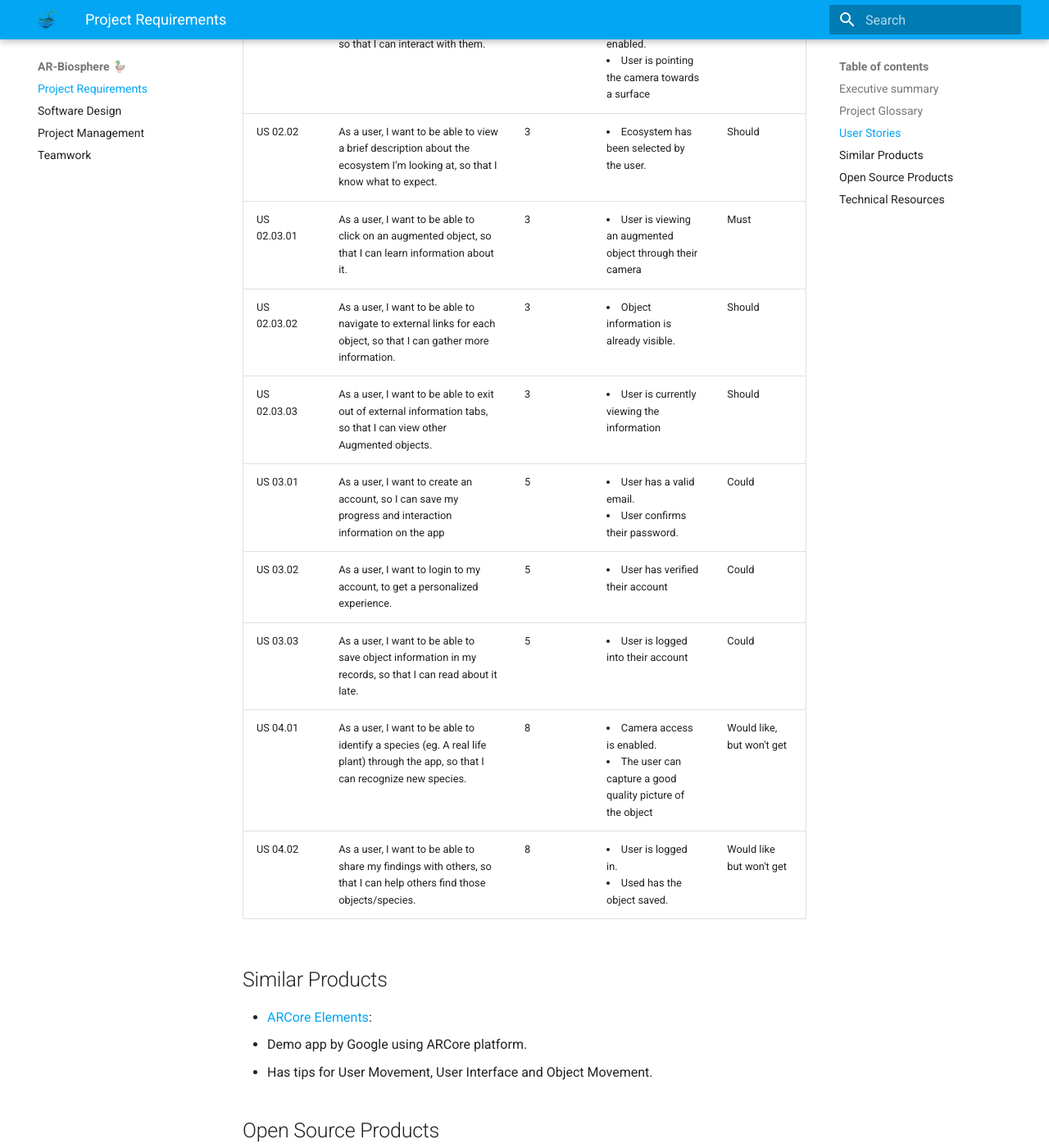
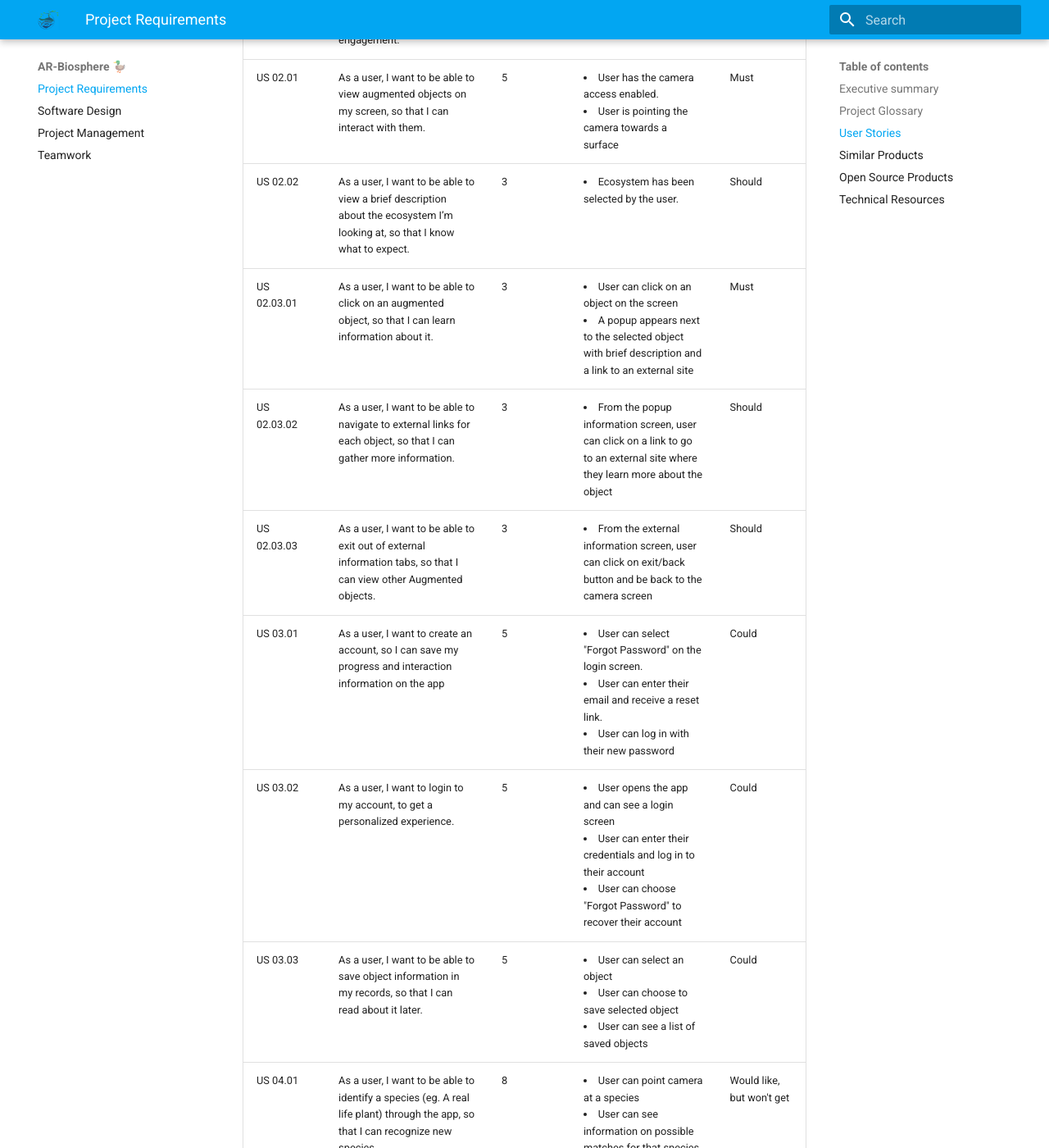
Before and after one commit to antarc0y/AR-Biosphere, an MkDocs documentation site: the page built from docblueprint/index.md, in a window 1280 px wide and 1400 px high, scrolled down 1658 px. Shown: the whole window at 82% size. Built offline with MkDocs 1.6.1 and Material for MkDocs 9.7.7, drawn with Linux system fonts in a browser that asks for light colours; some of the changed text lies outside the part shown.

Commit message:
fixed acceptance tests for the second half of user stories

```diff
--- a/docblueprint/index.md
+++ b/docblueprint/index.md
@@ -18,23 +18,23 @@ When a user first opens the product, they will confirm their location in order t
 
 ## User Stories
 
-| Index       | User Story                                                                                                                       | Story Point | Acceptance test                                                                                         | MoSCoW                    |
-|-------------|----------------------------------------------------------------------------------------------------------------------------------|-------------|---------------------------------------------------------------------------------------------------------|---------------------------|
-| US 01.01    | As a User, I want the system to identify my location, so that I can share it with the app.                                       | 3           | <li> Location sharing is enabled </li>                                                                  | Must                      |
-| US 01.02    | As a user, I want to be able to enter my location manually or change it, if it is incorrect.                                     | 3           | <li>Location sharing is enabled </li>                                                                   | Must                      |
-| US 01.03    | As a user, I want to be able to select a surface that I’m pointing at from a drop down menu, to optimize the AR experience       | 2           | <li> Location sharing is Enabled </li>                                                                  | Must                      |
-| US 01.04    | As a User, I want the app to access my camera, so that it can display Augmented objects.                                         | 2           | <li>Camera Access is enabled</li>                                                                       | Must                      |
-| US 01.05    | As an admin, I want to be able to add more 3D models, to increase user engagement.                                               | 2           | <li> Functional Admin Panel </li>                                                                       | Must                      |
-| US 02.01    | As a user, I want to be able to view augmented objects on my screen, so that I can interact with them.                           | 5           | <li>User has the camera access enabled.</li> <li>User is pointing the camera towards a surface</li>     | Must                      |
-| US 02.02    | As a user, I want to be able to view a brief description about the ecosystem I’m looking at, so that I know what to expect.      | 3           | <li>Ecosystem has been selected by the user. </li>                                                      | Should                    |
-| US 02.03.01 | As a user, I want to be able to click on an augmented object, so that I can learn information about it.                          | 3           | <li> User is viewing an augmented object through their camera </li>                                     | Must                      |
-| US 02.03.02 | As a user, I want to be able to navigate to external links for each object, so that I can gather more information.               | 3           | <li>Object information is already visible. </li>                                                        | Should                    |
-| US 02.03.03 | As a user, I want to be able to exit out of external information tabs, so that I can view other Augmented objects.               | 3           | <li>User is currently viewing the information </li>                                                     | Should                    |
-| US 03.01    | As a user, I want to create an account, so I can save my progress and interaction information on the app                         | 5           | <li>User has a valid email.</li> <li> User confirms their password. </li>                               | Could                     |
-| US 03.02    | As a user, I want to login to my account, to get a personalized experience.                                                      | 5           | <li>User has verified their account</li>                                                                | Could                     |
-| US 03.03    | As a user, I want to be able to save object information in my records, so that I can read about it late.                         | 5           | <li>User is logged into their account </li>                                                             | Could                     |
-| US 04.01    | As a user, I want to be able to identify a species (eg. A real life plant) through the app, so that I can recognize new species. | 8           | <li> Camera access is enabled.</li> <li> The user can capture a good quality picture of the object</li> | Would like, but won't get |
-| US 04.02    | As a user, I want to be able to share my findings with others, so that I can help others find those objects/species.             | 8           | <li> User is logged in.</li> <li> Used has the object saved. </li>                                      | Would like but won't get  |
+| Index       | User Story                                                                                                                       | Story Point | Acceptance test                                                                                                                                                                                    | MoSCoW                    |
+|-------------|----------------------------------------------------------------------------------------------------------------------------------|-------------|----------------------------------------------------------------------------------------------------------------------------------------------------------------------------------------------------|---------------------------|
+| US 01.01    | As a User, I want the system to identify my location, so that I can share it with the app.                                       | 3           | <li> Location sharing is enabled </li>                                                                                                                                                             | Must                      |
+| US 01.02    | As a user, I want to be able to enter my location manually or change it, if it is incorrect.                                     | 3           | <li>Location sharing is enabled </li>                                                                                                                                                              | Must                      |
+| US 01.03    | As a user, I want to be able to select a surface that I’m pointing at from a drop down menu, to optimize the AR experience       | 2           | <li> Location sharing is Enabled </li>                                                                                                                                                             | Must                      |
+| US 01.04    | As a User, I want the app to access my camera, so that it can display Augmented objects.                                         | 2           | <li>Camera Access is enabled</li>                                                                                                                                                                  | Must                      |
+| US 01.05    | As an admin, I want to be able to add more 3D models, to increase user engagement.                                               | 2           | <li> Functional Admin Panel </li>                                                                                                                                                                  | Must                      |
+| US 02.01    | As a user, I want to be able to view augmented objects on my screen, so that I can interact with them.                           | 5           | <li>User has the camera access enabled.</li> <li>User is pointing the camera towards a surface</li>                                                                                                | Must                      |
+| US 02.02    | As a user, I want to be able to view a brief description about the ecosystem I’m looking at, so that I know what to expect.      | 3           | <li>Ecosystem has been selected by the user. </li>                                                                                                                                                 | Should                    |
+| US 02.03.01 | As a user, I want to be able to click on an augmented object, so that I can learn information about it.                          | 3           | <li> User can click on an object on the screen </li> <li> A popup appears next to the selected object with brief description and a link to an external site</li>                                   | Must                      |
+| US 02.03.02 | As a user, I want to be able to navigate to external links for each object, so that I can gather more information.               | 3           | <li>From the popup information screen, user can click on a link to go to an external site where they learn more about the object </li>                                                             | Should                    |
+| US 02.03.03 | As a user, I want to be able to exit out of external information tabs, so that I can view other Augmented objects.               | 3           | <li>From the external information screen, user can click on exit/back button and be back to the camera screen </li>                                                                                | Should                    |
+| US 03.01    | As a user, I want to create an account, so I can save my progress and interaction information on the app                         | 5           | <li>User can select "Forgot Password" on the login screen.</li> <li> User can enter their email and receive a reset link. </li> <li> User can log in with their new password</li>                  | Could                     |
+| US 03.02    | As a user, I want to login to my account, to get a personalized experience.                                                      | 5           | <li>User opens the app and can see a login screen</li> <li> User can enter their credentials and log in to their account</li> <li> User can choose "Forgot Password" to recover their account</li> | Could                     |
+| US 03.03    | As a user, I want to be able to save object information in my records, so that I can read about it later.                        | 5           | <li>User can select an object</li> <li> User can choose to save selected object</li> <li> User can see a list of saved objects</li>                                                                | Could                     |
+| US 04.01    | As a user, I want to be able to identify a species (eg. A real life plant) through the app, so that I can recognize new species. | 8           | <li> User can point camera at a species</li> <li> User can see information on possible matches for that species </li>                                                                              | Would like, but won't get |
+| US 04.02    | As a user, I want to be able to share my findings with others, so that I can help others find those objects/species.             | 8           | <li> User can press share and select other users</li> <li> Other users can receive and see the object and its information </li>                                                                    | Would like but won't get  |
 
 ## Similar Products
 * [ARCore Elements](https://play.google.com/store/apps/details?id=com.google.ar.unity.ddelements):
```
